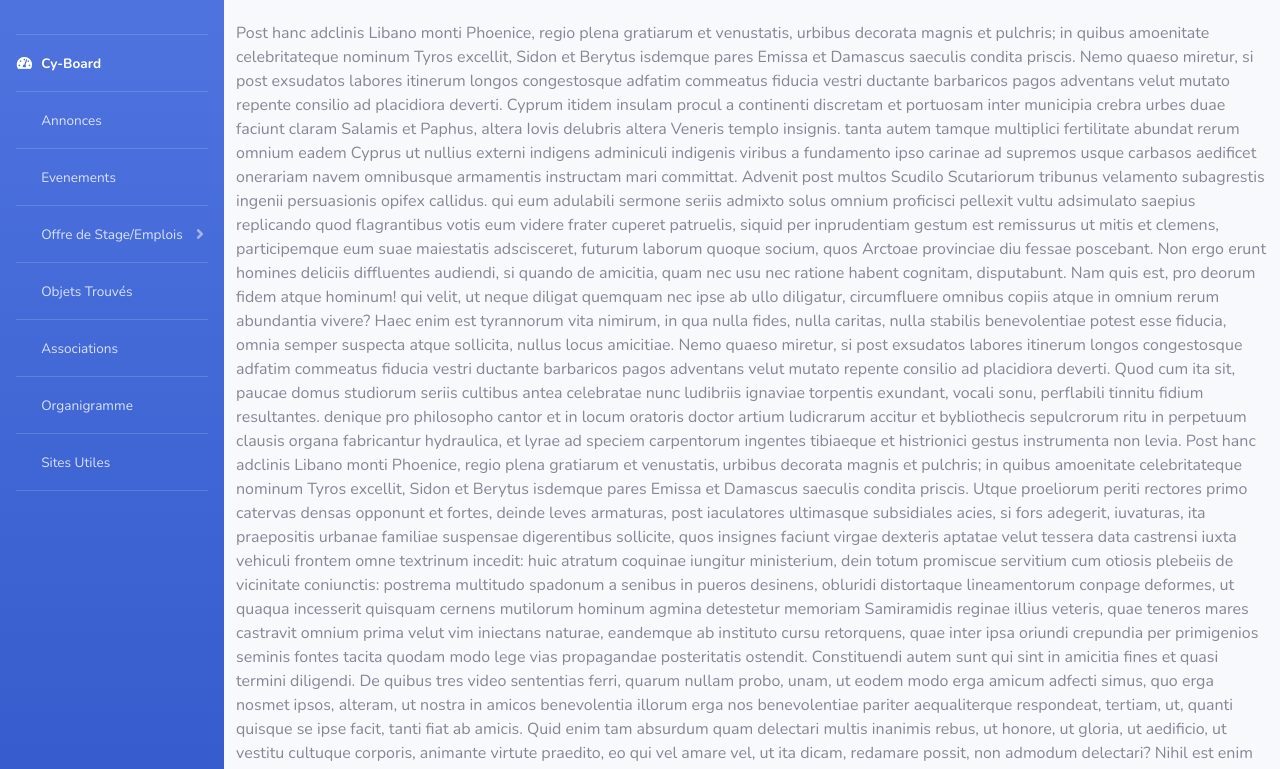
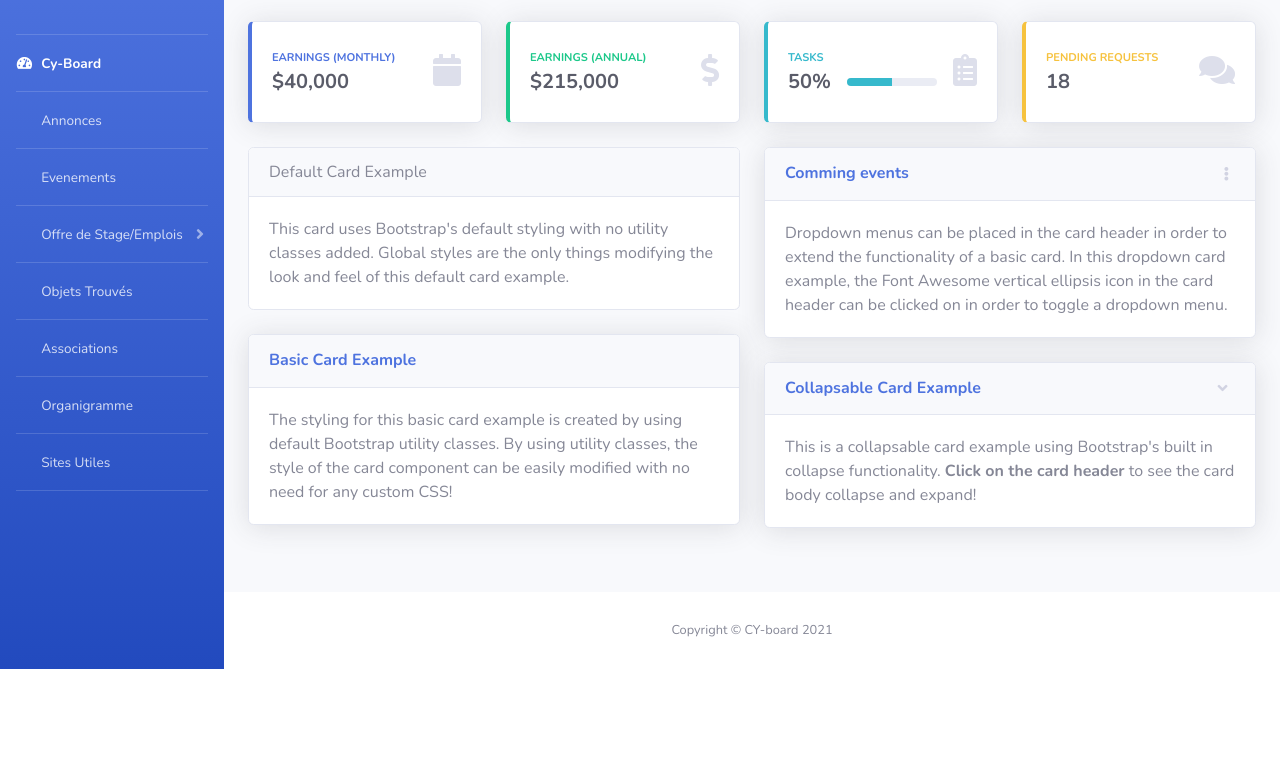
Before and after one commit to AmiinaAmr/CY-Board, a plain HTML site: page interfaceWeb/ProjetJee/index.html in a window 1280 px wide. Shown: the part 131-900 px from the top of the page. After the commit the page ends 800 px from the top, so only its background shows below. Drawn offline with nearby package versions, Linux system fonts and the light colour scheme.

Commit message:
ajouter the cards exemples to the index page

```diff
--- a/interfaceWeb/ProjetJee/index.html
+++ b/interfaceWeb/ProjetJee/index.html
@@ -240,8 +240,21 @@
                                     </div>
                                     <div>
                                         <div class="text-truncate">Vous avez une demande de responsable d'association</div>
-                                        <div class="small text-gray-500">ATILLA · 2d</div>
+                                        <div class="small text-gray-500">ATILLA · 2m</div>
                                     </div>
+
+                                </a>
+                                <a class="dropdown-item d-flex align-items-center" href="#">
+                                    <div class="dropdown-list-image mr-3">
+                                        <img class="rounded-circle" src="img/undraw_profile_3.svg"
+                                            alt="...">
+                                        <div class="status-indicator bg-warning"></div>
+                                    </div>
+                                    <div>
+                                        <div class="text-truncate">Nouvelle annonce importante</div>
+                                        <div class="small text-gray-500">Direction General · 1d</div>
+                                    </div>
+
                                 </a>
                                 <a class="dropdown-item text-center small text-gray-500" href="#">Read More Messages</a>
                             </div>
@@ -292,53 +305,175 @@
 
                     <!-- Page Heading -->
                     <div class="d-sm-flex align-items-center justify-content-between mb-4">
-                        <h1 class="h3 mb-0 text-gray-800">Index</h1>
+                        <h1 class="h3 mb-0 text-gray-800">Cards</h1>
                     </div>
 
-                    <!-- Content Row -->
                     <div class="row">
 
+                        <!-- Earnings (Monthly) Card Example -->
+                        <div class="col-xl-3 col-md-6 mb-4">
+                            <div class="card border-left-primary shadow h-100 py-2">
+                                <div class="card-body">
+                                    <div class="row no-gutters align-items-center">
+                                        <div class="col mr-2">
+                                            <div class="text-xs font-weight-bold text-primary text-uppercase mb-1">
+                                                Earnings (Monthly)</div>
+                                            <div class="h5 mb-0 font-weight-bold text-gray-800">$40,000</div>
+                                        </div>
+                                        <div class="col-auto">
+                                            <i class="fas fa-calendar fa-2x text-gray-300"></i>
+                                        </div>
+                                    </div>
+                                </div>
+                            </div>
+                        </div>
 
-                        Post hanc adclinis Libano monti Phoenice, regio plena gratiarum et venustatis, urbibus decorata magnis et pulchris; in quibus amoenitate celebritateque nominum Tyros excellit, Sidon et Berytus isdemque pares Emissa et Damascus saeculis condita priscis.
+                        <!-- Earnings (Annual) Card Example -->
+                        <div class="col-xl-3 col-md-6 mb-4">
+                            <div class="card border-left-success shadow h-100 py-2">
+                                <div class="card-body">
+                                    <div class="row no-gutters align-items-center">
+                                        <div class="col mr-2">
+                                            <div class="text-xs font-weight-bold text-success text-uppercase mb-1">
+                                                Earnings (Annual)</div>
+                                            <div class="h5 mb-0 font-weight-bold text-gray-800">$215,000</div>
+                                        </div>
+                                        <div class="col-auto">
+                                            <i class="fas fa-dollar-sign fa-2x text-gray-300"></i>
+                                        </div>
+                                    </div>
+                                </div>
+                            </div>
+                        </div>
 
-                        Nemo quaeso miretur, si post exsudatos labores itinerum longos congestosque adfatim commeatus fiducia vestri ductante barbaricos pagos adventans velut mutato repente consilio ad placidiora deverti.
+                        <!-- Tasks Card Example -->
+                        <div class="col-xl-3 col-md-6 mb-4">
+                            <div class="card border-left-info shadow h-100 py-2">
+                                <div class="card-body">
+                                    <div class="row no-gutters align-items-center">
+                                        <div class="col mr-2">
+                                            <div class="text-xs font-weight-bold text-info text-uppercase mb-1">Tasks
+                                            </div>
+                                            <div class="row no-gutters align-items-center">
+                                                <div class="col-auto">
+                                                    <div class="h5 mb-0 mr-3 font-weight-bold text-gray-800">50%</div>
+                                                </div>
+                                                <div class="col">
+                                                    <div class="progress progress-sm mr-2">
+                                                        <div class="progress-bar bg-info" role="progressbar"
+                                                            style="width: 50%" aria-valuenow="50" aria-valuemin="0"
+                                                            aria-valuemax="100"></div>
+                                                    </div>
+                                                </div>
+                                            </div>
+                                        </div>
+                                        <div class="col-auto">
+                                            <i class="fas fa-clipboard-list fa-2x text-gray-300"></i>
+                                        </div>
+                                    </div>
+                                </div>
+                            </div>
+                        </div>
 
-                        Cyprum itidem insulam procul a continenti discretam et portuosam inter municipia crebra urbes duae faciunt claram Salamis et Paphus, altera Iovis delubris altera Veneris templo insignis. tanta autem tamque multiplici fertilitate abundat rerum omnium eadem Cyprus ut nullius externi indigens adminiculi indigenis viribus a fundamento ipso carinae ad supremos usque carbasos aedificet onerariam navem omnibusque armamentis instructam mari committat.
+                        <!-- Pending Requests Card Example -->
+                        <div class="col-xl-3 col-md-6 mb-4">
+                            <div class="card border-left-warning shadow h-100 py-2">
+                                <div class="card-body">
+                                    <div class="row no-gutters align-items-center">
+                                        <div class="col mr-2">
+                                            <div class="text-xs font-weight-bold text-warning text-uppercase mb-1">
+                                                Pending Requests</div>
+                                            <div class="h5 mb-0 font-weight-bold text-gray-800">18</div>
+                                        </div>
+                                        <div class="col-auto">
+                                            <i class="fas fa-comments fa-2x text-gray-300"></i>
+                                        </div>
+                                    </div>
+                                </div>
+                            </div>
+                        </div>
+                    </div>
 
-                        Advenit post multos Scudilo Scutariorum tribunus velamento subagrestis ingenii persuasionis opifex callidus. qui eum adulabili sermone seriis admixto solus omnium proficisci pellexit vultu adsimulato saepius replicando quod flagrantibus votis eum videre frater cuperet patruelis, siquid per inprudentiam gestum est remissurus ut mitis et clemens, participemque eum suae maiestatis adscisceret, futurum laborum quoque socium, quos Arctoae provinciae diu fessae poscebant.
+                    <div class="row">
 
-                        Non ergo erunt homines deliciis diffluentes audiendi, si quando de amicitia, quam nec usu nec ratione habent cognitam, disputabunt. Nam quis est, pro deorum fidem atque hominum! qui velit, ut neque diligat quemquam nec ipse ab ullo diligatur, circumfluere omnibus copiis atque in omnium rerum abundantia vivere? Haec enim est tyrannorum vita nimirum, in qua nulla fides, nulla caritas, nulla stabilis benevolentiae potest esse fiducia, omnia semper suspecta atque sollicita, nullus locus amicitiae.
+                        <div class="col-lg-6">
 
-                        Nemo quaeso miretur, si post exsudatos labores itinerum longos congestosque adfatim commeatus fiducia vestri ductante barbaricos pagos adventans velut mutato repente consilio ad placidiora deverti.
+                            <!-- Default Card Example -->
+                            <div class="card mb-4">
+                                <div class="card-header">
+                                    Default Card Example
+                                </div>
+                                <div class="card-body">
+                                    This card uses Bootstrap's default styling with no utility classes added. Global
+                                    styles are the only things modifying the look and feel of this default card example.
+                                </div>
+                            </div>
 
-                        Quod cum ita sit, paucae domus studiorum seriis cultibus antea celebratae nunc ludibriis ignaviae torpentis exundant, vocali sonu, perflabili tinnitu fidium resultantes. denique pro philosopho cantor et in locum oratoris doctor artium ludicrarum accitur et bybliothecis sepulcrorum ritu in perpetuum clausis organa fabricantur hydraulica, et lyrae ad speciem carpentorum ingentes tibiaeque et histrionici gestus instrumenta non levia.
+                            <!-- Basic Card Example -->
+                            <div class="card shadow mb-4">
+                                <div class="card-header py-3">
+                                    <h6 class="m-0 font-weight-bold text-primary">Basic Card Example</h6>
+                                </div>
+                                <div class="card-body">
+                                    The styling for this basic card example is created by using default Bootstrap
+                                    utility classes. By using utility classes, the style of the card component can be
+                                    easily modified with no need for any custom CSS!
+                                </div>
+                            </div>
 
-                        Post hanc adclinis Libano monti Phoenice, regio plena gratiarum et venustatis, urbibus decorata magnis et pulchris; in quibus amoenitate celebritateque nominum Tyros excellit, Sidon et Berytus isdemque pares Emissa et Damascus saeculis condita priscis.
+                        </div>
 
-                        Utque proeliorum periti rectores primo catervas densas opponunt et fortes, deinde leves armaturas, post iaculatores ultimasque subsidiales acies, si fors adegerit, iuvaturas, ita praepositis urbanae familiae suspensae digerentibus sollicite, quos insignes faciunt virgae dexteris aptatae velut tessera data castrensi iuxta vehiculi frontem omne textrinum incedit: huic atratum coquinae iungitur ministerium, dein totum promiscue servitium cum otiosis plebeiis de vicinitate coniunctis: postrema multitudo spadonum a senibus in pueros desinens, obluridi distortaque lineamentorum conpage deformes, ut quaqua incesserit quisquam cernens mutilorum hominum agmina detestetur memoriam Samiramidis reginae illius veteris, quae teneros mares castravit omnium prima velut vim iniectans naturae, eandemque ab instituto cursu retorquens, quae inter ipsa oriundi crepundia per primigenios seminis fontes tacita quodam modo lege vias propagandae posteritatis ostendit.
+                        <div class="col-lg-6">
 
-                        Constituendi autem sunt qui sint in amicitia fines et quasi termini diligendi. De quibus tres video sententias ferri, quarum nullam probo, unam, ut eodem modo erga amicum adfecti simus, quo erga nosmet ipsos, alteram, ut nostra in amicos benevolentia illorum erga nos benevolentiae pariter aequaliterque respondeat, tertiam, ut, quanti quisque se ipse facit, tanti fiat ab amicis.
+                            <!-- Dropdown Card Example -->
+                            <div class="card shadow mb-4">
+                                <!-- Card Header - Dropdown -->
+                                <div
+                                    class="card-header py-3 d-flex flex-row align-items-center justify-content-between">
+                                    <h6 class="m-0 font-weight-bold text-primary">Comming events</h6>
+                                    <div class="dropdown no-arrow">
+                                        <a class="dropdown-toggle" href="#" role="button" id="dropdownMenuLink"
+                                            data-toggle="dropdown" aria-haspopup="true" aria-expanded="false">
+                                            <i class="fas fa-ellipsis-v fa-sm fa-fw text-gray-400"></i>
+                                        </a>
+                                        <div class="dropdown-menu dropdown-menu-right shadow animated--fade-in"
+                                            aria-labelledby="dropdownMenuLink">
+                                            <div class="dropdown-header">Add to my calendar:</div>
+                                            <a class="dropdown-item" href="#">Goole</a>
+                                            <a class="dropdown-item" href="#">Outlook</a>
+                                            <div class="dropdown-divider"></div>
+                                            <a class="dropdown-item" href="#">other</a>
+                                        </div>
+                                    </div>
+                                </div>
+                                <!-- Card Body -->
+                                <div class="card-body">
+                                    Dropdown menus can be placed in the card header in order to extend the functionality
+                                    of a basic card. In this dropdown card example, the Font Awesome vertical ellipsis
+                                    icon in the card header can be clicked on in order to toggle a dropdown menu.
+                                </div>
+                            </div>
 
-                        Quid enim tam absurdum quam delectari multis inanimis rebus, ut honore, ut gloria, ut aedificio, ut vestitu cultuque corporis, animante virtute praedito, eo qui vel amare vel, ut ita dicam, redamare possit, non admodum delectari? Nihil est enim remuneratione benevolentiae, nihil vicissitudine studiorum officiorumque iucundius.
+                            <!-- Collapsable Card Example -->
+                            <div class="card shadow mb-4">
+                                <!-- Card Header - Accordion -->
+                                <a href="#collapseCardExample" class="d-block card-header py-3" data-toggle="collapse"
+                                    role="button" aria-expanded="true" aria-controls="collapseCardExample">
+                                    <h6 class="m-0 font-weight-bold text-primary">Collapsable Card Example</h6>
+                                </a>
+                                <!-- Card Content - Collapse -->
+                                <div class="collapse show" id="collapseCardExample">
+                                    <div class="card-body">
+                                        This is a collapsable card example using Bootstrap's built in collapse
+                                        functionality. <strong>Click on the card header</strong> to see the card body
+                                        collapse and expand!
+                                    </div>
+                                </div>
+                            </div>
 
-                        Quam ob rem circumspecta cautela observatum est deinceps et cum edita montium petere coeperint grassatores, loci iniquitati milites cedunt. ubi autem in planitie potuerint reperiri, quod contingit adsidue, nec exsertare lacertos nec crispare permissi tela, quae vehunt bina vel terna, pecudum ritu inertium trucidantur.
+                        </div>
 
-                        Sin autem ad adulescentiam perduxissent, dirimi tamen interdum contentione vel uxoriae condicionis vel commodi alicuius, quod idem adipisci uterque non posset. Quod si qui longius in amicitia provecti essent, tamen saepe labefactari, si in honoris contentionem incidissent; pestem enim nullam maiorem esse amicitiis quam in plerisque pecuniae cupiditatem, in optimis quibusque honoris certamen et gloriae; ex quo inimicitias maximas saepe inter amicissimos exstitisse.
-
-                        Accenderat super his incitatum propositum ad nocendum aliqua mulier vilis, quae ad palatium ut poposcerat intromissa insidias ei latenter obtendi prodiderat a militibus obscurissimis. quam Constantina exultans ut in tuto iam locata mariti salute muneratam vehiculoque inpositam per regiae ianuas emisit in publicum, ut his inlecebris alios quoque ad indicanda proliceret paria vel maiora.
-
-                        Exsistit autem hoc loco quaedam quaestio subdifficilis, num quando amici novi, digni amicitia, veteribus sint anteponendi, ut equis vetulis teneros anteponere solemus. Indigna homine dubitatio! Non enim debent esse amicitiarum sicut aliarum rerum satietates; veterrima quaeque, ut ea vina, quae vetustatem ferunt, esse debet suavissima; verumque illud est, quod dicitur, multos modios salis simul edendos esse, ut amicitiae munus expletum sit.
-
-                        Vita est illis semper in fuga uxoresque mercenariae conductae ad tempus ex pacto atque, ut sit species matrimonii, dotis nomine futura coniunx hastam et tabernaculum offert marito, post statum diem si id elegerit discessura, et incredibile est quo ardore apud eos in venerem uterque solvitur sexus.
-
-                        Illud tamen clausos vehementer angebat quod captis navigiis, quae frumenta vehebant per flumen, Isauri quidem alimentorum copiis adfluebant, ipsi vero solitarum rerum cibos iam consumendo inediae propinquantis aerumnas exitialis horrebant.
-
-                        Hoc inmaturo interitu ipse quoque sui pertaesus excessit e vita aetatis nono anno atque vicensimo cum quadriennio imperasset. natus apud Tuscos in Massa Veternensi, patre Constantio Constantini fratre imperatoris, matreque Galla sorore Rufini et Cerealis, quos trabeae consulares nobilitarunt et praefecturae.
-
-                        Haec dum oriens diu perferret, caeli reserato tepore Constantius consulatu suo septies et Caesaris ter egressus Arelate Valentiam petit, in Gundomadum et Vadomarium fratres Alamannorum reges arma moturus, quorum crebris excursibus vastabantur confines limitibus terrae Gallorum.
-
-                        Quae dum ita struuntur, indicatum est apud Tyrum indumentum regale textum occulte, incertum quo locante vel cuius usibus apparatum. ideoque rector provinciae tunc pater Apollinaris eiusdem nominis ut conscius ductus est aliique congregati sunt ex diversis civitatibus multi, qui atrocium criminum ponderibus urgebantur.
-
+                    </div>
 
                 </div>
                 <!-- /.container-fluid -->
@@ -350,7 +485,7 @@
             <footer class="sticky-footer bg-white">
                 <div class="container my-auto">
                     <div class="copyright text-center my-auto">
-                        <span>Copyright &copy; Your Website 2021</span>
+                        <span>Copyright &copy; CY-board 2021</span>
                     </div>
                 </div>
             </footer>
```
Also changed, not shown: interfaceWeb/ProjetJee/pages non utilisés/utilities-animation.html (+2 -2 lines).
